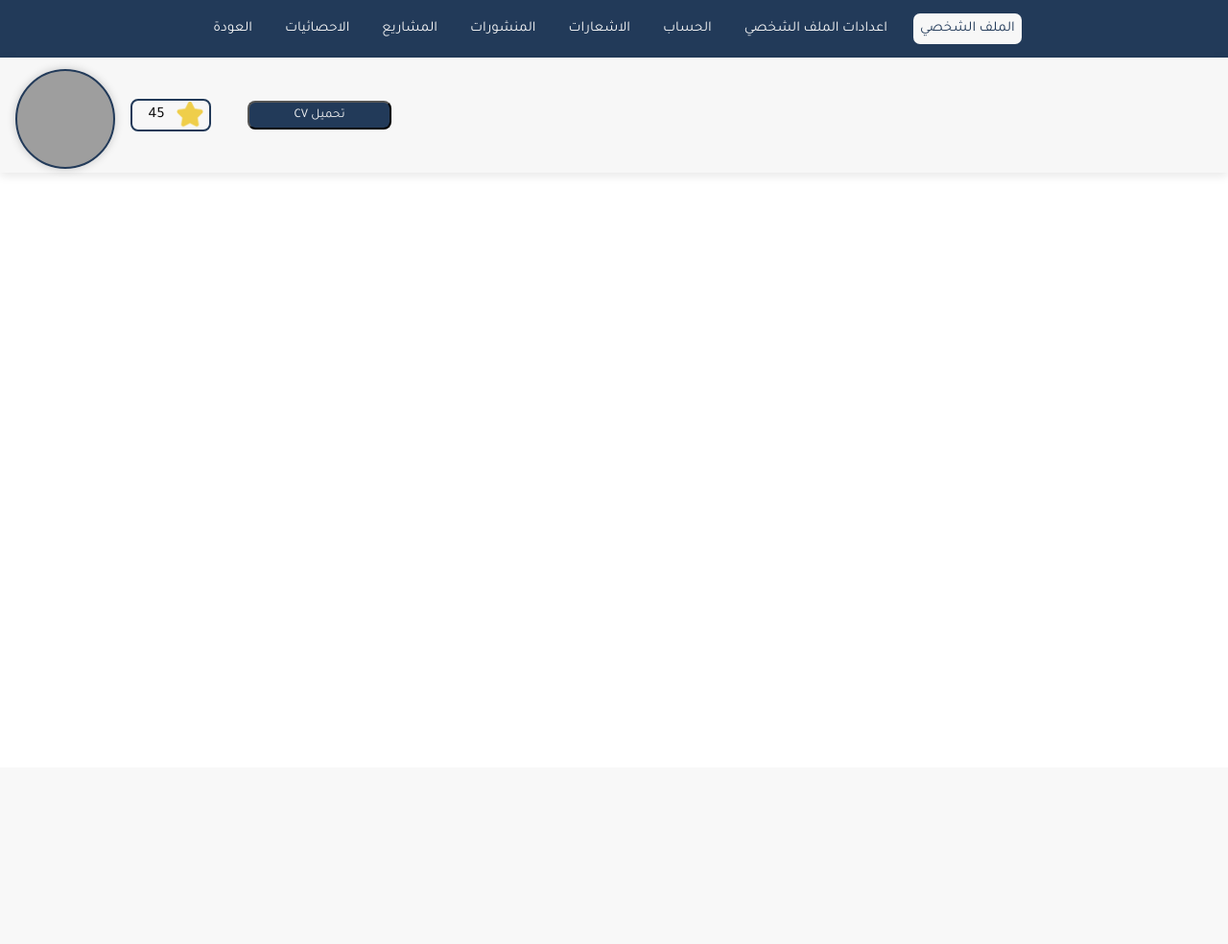
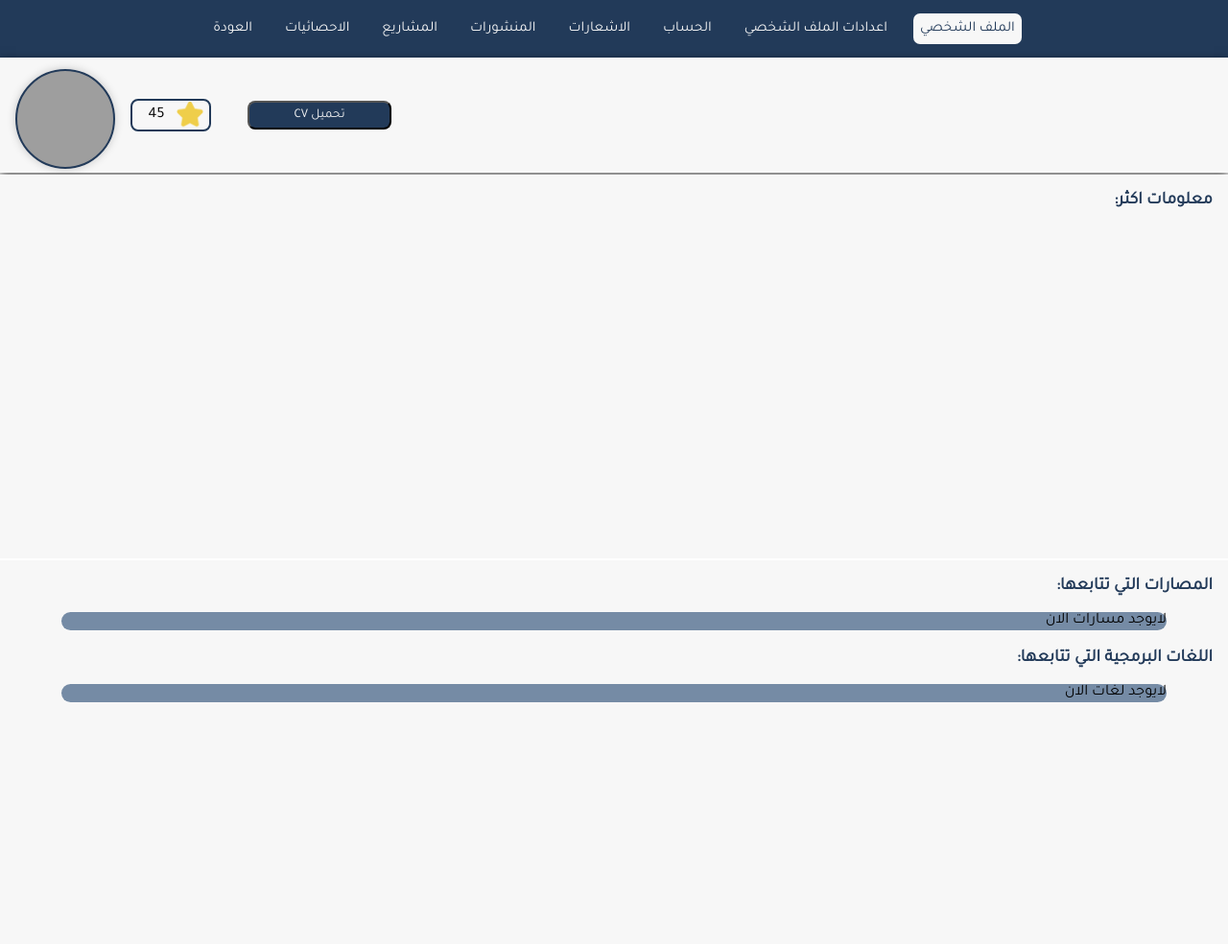
Before and after one commit to ElBaron23/Arab_developers_generation, a PHP site: page /profile/profile.php in a window 1280 px wide. Shown: the whole page at 96% size. Before the commit the page ends 182 px from the top, so only its background shows below. Run offline with PHP 8.4, Linux system fonts and the light colour scheme; a user stored in the database is signed in; grey boxes are pictures that could not be loaded.

Commit message:
add more change to prfofile

```diff
--- a/profile/profile.php
+++ b/profile/profile.php
@@ -23,8 +23,8 @@
 <div class="container">
  <div id="profile">
    <div class="user_profile">
+       <div class="name">
 
-       <div class="name">
            <h1><?php echo  $firstname ." ". $lastname ?></h1>
            <h4><?php  echo $email ?></h4>
 
@@ -34,14 +34,28 @@
                   <img src="../file/icons/star.png" alt="">
                   <span>45</span>
                 </div>
+
              </div>
        </div>
     <div id="photo_profile">
   </div>
+</div>
+</div>
+<div class="about">
+    <h4>معلومات اكثر:</h4>
 
 </div>
+<div class="skills">
+    <h4>المصارات التي تتابعها:</h4>
+<div class="skill">
+   لايوجد مسارات الان
 </div>
-
+<div class="skills">
+    <h4>اللغات البرمجية التي تتابعها:</h4>
+<div class="skill">
+   لايوجد لغات الان
+</div>
+</div>
 </div>
 </body>
 </html>
--- a/style/css/profile.css
+++ b/style/css/profile.css
@@ -164,13 +164,15 @@
 .container {
   width: 100%;
   height: auto;
-  display: flex; }
+  display: flex;
+  flex-direction: column; }
   .container #profile {
     width: 100%;
     height: 100%;
-    display: flex; }
+    display: flex;
+    box-shadow: 0 6px 10px rgba(0, 0, 0, 0.2); }
     .container #profile .user_profile {
-      box-shadow: 0 3px 10px rgba(0, 0, 0, 0.1);
+      box-shadow: 0 3px 10px rgba(0, 0, 0, 0.5);
       align-items: center;
       justify-content: end;
       display: flex;
@@ -233,5 +235,36 @@
             border: 2px solid #223A59;
             background: #f7f7f7;
             color: #223A59; }
+  .container .about {
+    width: 100%;
+    height: 400px;
+    margin-top: 2px;
+    background: #f7f7f7; }
+    .container .about h4 {
+      font-size: 18px;
+      color: #223A59;
+      margin-right: 16px;
+      margin-top: 16px;
+      align-self: flex-start; }
+  .container .skills {
+    margin-top: 2px;
+    width: 100%;
+    height: 400px;
+    background: #f7f7f7;
+    display: flex;
+    flex-direction: column;
+    align-items: center; }
+    .container .skills h4 {
+      font-size: 18px;
+      color: #223A59;
+      margin-right: 16px;
+      margin-top: 16px;
+      align-self: flex-start; }
+    .container .skills .skill {
+      width: 90%;
+      height: auto;
+      border-radius: 12px;
+      background: #758BA5;
+      margin-top: 16px; }
 
 /*# sourceMappingURL=profile.css.map */
--- a/style/sass/profile.scss
+++ b/style/sass/profile.scss
@@ -10,13 +10,15 @@
     width: 100%;
     height: auto;
     display: flex;
+    flex-direction: column;
 
 #profile{
     width: 100%;
     height: 100%;
     display: flex;
+    box-shadow: 0 6px 10px rgba($color: #000000, $alpha: 0.2);
     .user_profile{
-        box-shadow:  0 3px 10px rgba($color: #000000, $alpha: 0.1);
+        box-shadow:  0 3px 10px rgba($color: #000000, $alpha: 0.5);
         align-items: center;
         justify-content: end;
     display: flex;
@@ -93,6 +95,40 @@
 
     }
 }
-
-
+.about{
+    width: 100%;
+    height: 400px;
+    margin-top: 2px;
+    background: $lightColor;
+    h4{
+        font-size: 18px;
+        color: $mainColor;
+        margin-right: 16px;
+        margin-top: 16px;
+        align-self: flex-start;
+    }
 }
+ .skills{
+    margin-top: 2px;
+    width: 100%;
+    height: 400px;
+    background: $lightColor;
+    display: flex;
+    flex-direction: column;
+    align-items: center;
+    h4{
+        font-size: 18px;
+        color: $mainColor;
+        margin-right: 16px;
+        margin-top: 16px;
+        align-self: flex-start;
+    }
+    .skill{
+        width: 90%;
+        height: auto;
+        border-radius: 12px;
+        background: $lightColor3;
+        margin-top: 16px;
+    }
+ }
+}
```
Also changed, not shown: 1 other file. Lines whose indentation alone changed are shown as unchanged.
